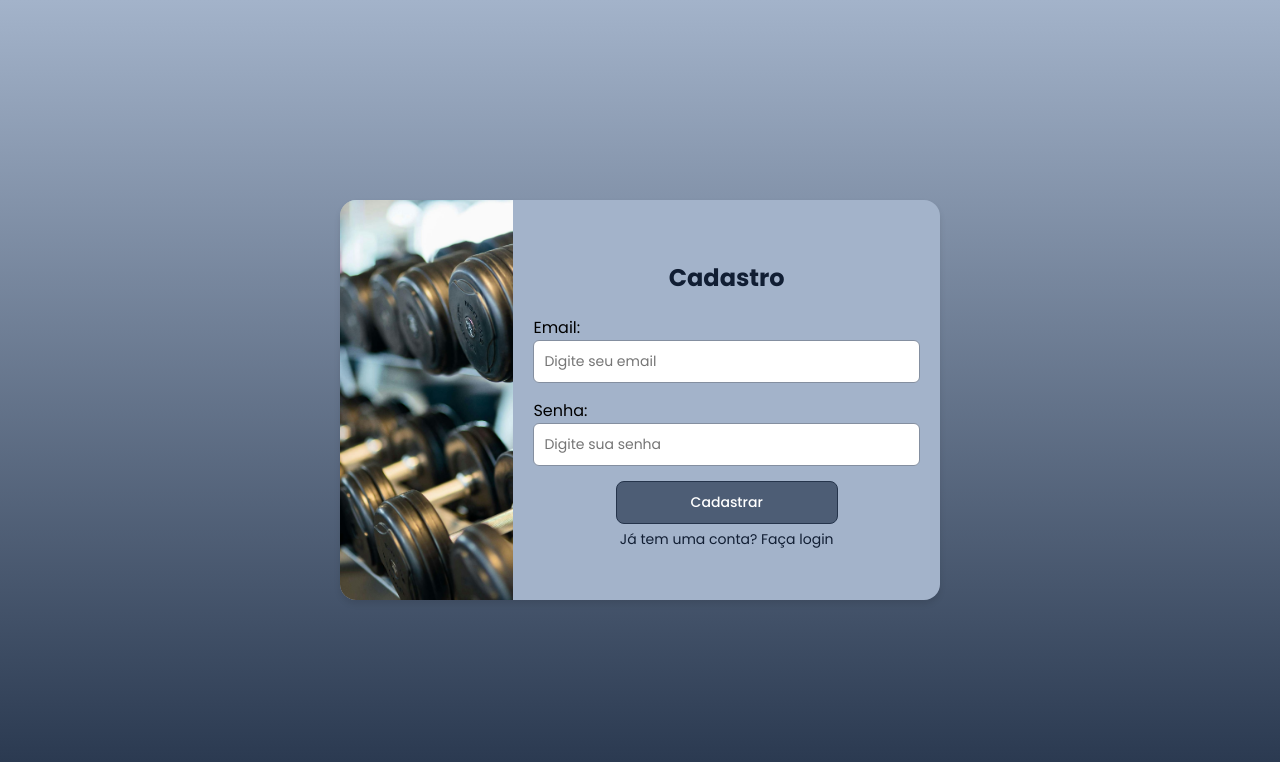
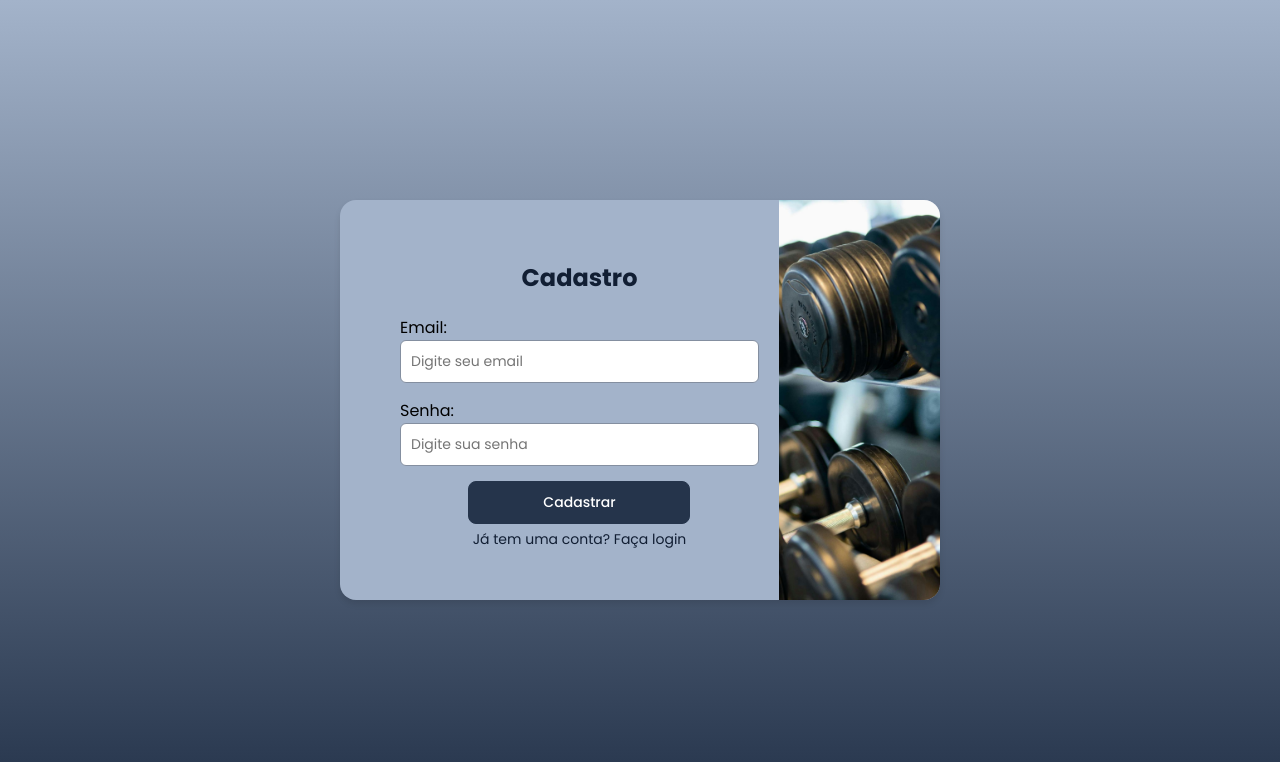
Before and after one commit to augusto1jr/clt, a Next.js app in the folder login/frontend/: page /cadastro in a window 1280 px wide. Shown: the top 762 px of the page. Built offline with nearby package versions, Linux system fonts and the light colour scheme.

Commit message:
update register screen

```diff
--- a/login/frontend/app/cadastro/page.js
+++ b/login/frontend/app/cadastro/page.js
@@ -1,6 +1,6 @@
 export default function Cadastro() {
     return (
-      <main>
+      <main id="cadastro">
         <section id="login">
           <div id="img">
             {/* Imagem de fundo já aplicada via CSS */}
--- a/login/frontend/app/globals.css
+++ b/login/frontend/app/globals.css
@@ -168,6 +168,29 @@ button {
 }
 
 
+/* Tela Cadastro */
+/* Posição invertida na tela de cadastro */
+#cadastro #login {
+  flex-direction: row-reverse;
+}
+
+/* Estilo do botão de cadastro */
+#cadastro #btn_cadastro button {
+  background-color: var(--cor3);
+  color: white;
+}
+
+/* Hover: cadastro */
+#cadastro #btn_cadastro button:hover {
+  border: 2px solid var(--cor4);
+}
+
+#cadastro #login #img {
+  background-position: right top;
+  display: block;
+  margin-left: 20px;
+}
+
 
 /* Media Queries */
 /* Versão para Tablets, Desktops e TVs */
```
